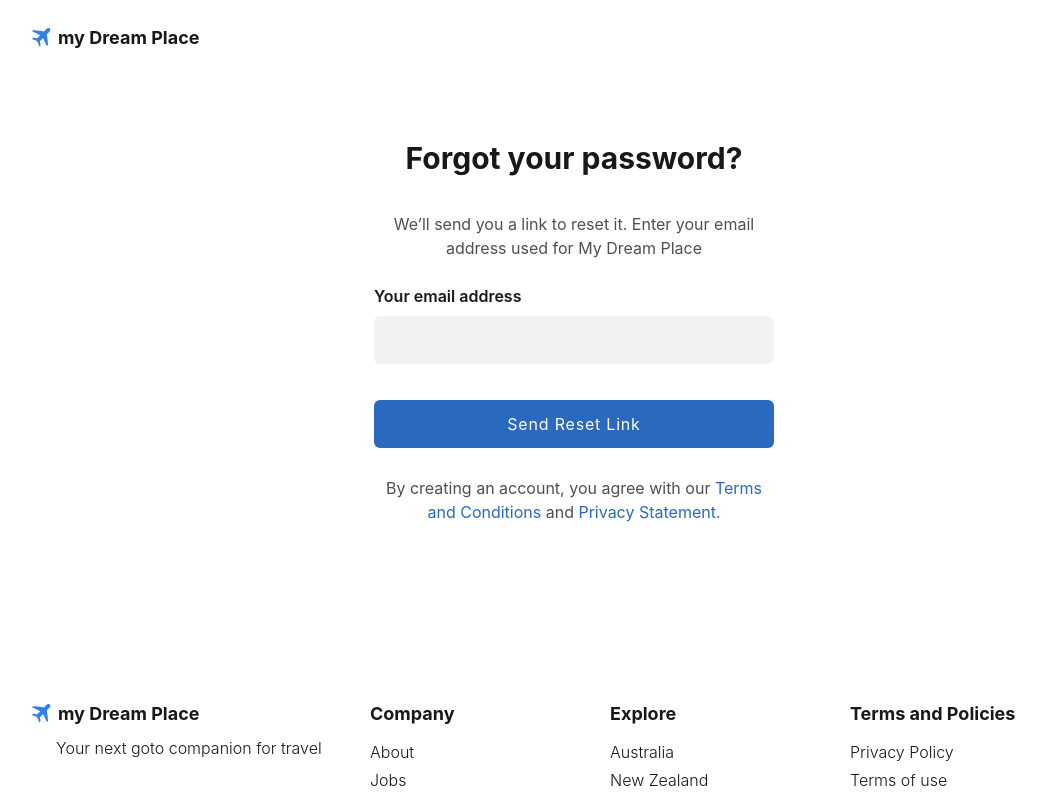
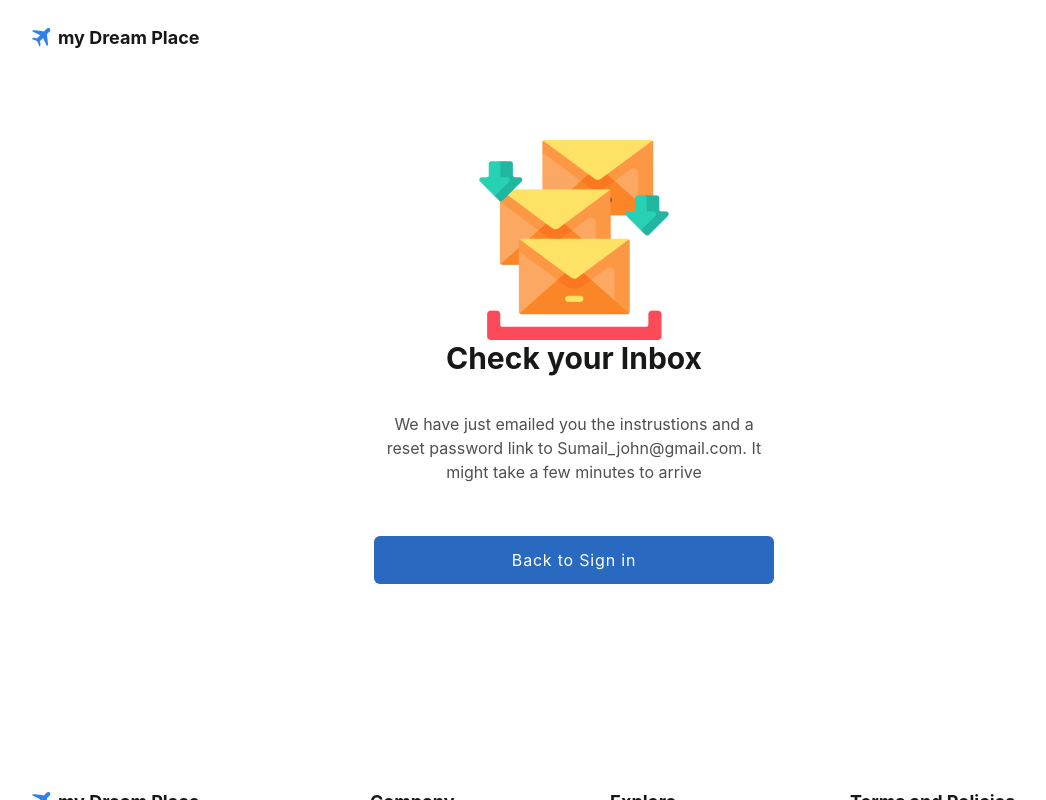
Before and after one commit to kaoutar-ouadih/travel-website, a React (Vite) app: page /forgot-password in a window 1280 px wide. Both pictures are taken after typing "name@example.com" into the empty fields and a click on the button "Send Reset Link". Shown: the top 800 px of the page, without its empty margins (66-1112 px from the left). Built offline with nearby package versions, Linux system fonts and the light colour scheme; a small style sheet from the web is missing.

Commit message:
notification after sending the reset link

```diff
--- a/src/pages/ForgotPassword/ForgotPassword.tsx
+++ b/src/pages/ForgotPassword/ForgotPassword.tsx
@@ -1,10 +1,12 @@
 import { useState, FormEvent } from "react";
-import { Link } from "react-router-dom";
+import { Link, useNavigate } from "react-router-dom";
 
 const ForgotPassword = () => {
     const [email, setEmail]= useState("");
     const [isSignBtnClicked, setIsSignBtnClicked]= useState(false);
+    const [isFormSent, setIsFormSent]= useState(false)
     const emailPattern = /^([a-z\d.-]+)@([a-z\d-]+)\.([a-z]{2,8})(\.[a-z]{2,8})?$/;
+    const navigate = useNavigate();
 
     function handleSubmit(e: FormEvent){
         e.preventDefault();
@@ -12,6 +14,7 @@ const ForgotPassword = () => {
         if(emailPattern.test(email)){
             // send data to the backend to send reset link
             // reset the form
+            setIsFormSent(true);
             setEmail('');
             setIsSignBtnClicked(false);
         }
@@ -24,7 +27,7 @@ const ForgotPassword = () => {
             <svg width="24" height="24" viewBox="0 0 24 24" fill="none" xmlns="http://www.w3.org/2000/svg"><path d="M3.414 13.7782C2.5 14.0002 2 15.1922 2 15.1922C2 15.1922 5.398 15.6262 6.949 17.3132C8.5 19.0002 9.071 22.2632 9.071 22.2632C9.071 22.2632 10.47 22.6982 10.485 20.8492C10.5 19.0002 9.778 17.3132 9.778 17.3132L13.091 14.0002L16.701 21.7042C16.701 21.7042 18.08 22.2302 18.04 20.3652C18 18.5002 16.85 10.2422 16.85 10.2422L19.678 7.41319C19.869 7.22869 20.0214 7.008 20.1262 6.76399C20.231 6.51999 20.2862 6.25755 20.2885 5.99199C20.2908 5.72643 20.2402 5.46307 20.1396 5.21728C20.0391 4.97149 19.8906 4.74818 19.7028 4.5604C19.515 4.37261 19.2917 4.2241 19.0459 4.12354C18.8001 4.02298 18.5368 3.97238 18.2712 3.97468C18.0056 3.97699 17.7432 4.03217 17.4992 4.13698C17.2552 4.2418 17.0345 4.39417 16.85 4.58519L13.947 7.48819C13.947 7.48819 6.148 6.09419 3.824 6.29719C1.5 6.50018 2.559 7.56319 2.559 7.56319L10.203 11.2332L6.95 14.4862C6.95 14.4862 4.328 13.5562 3.414 13.7782Z" fill="#2F80ED"/></svg>
             <span>my Dream Place</span>
         </div>
-        <div className="flex flex-col justify-center items-center mt-16 mb-44">
+        {!isFormSent && <div className="flex flex-col justify-center items-center mt-16 mb-44">
             <h1 className="font-bold text-3xl mb-9">Forgot your password?</h1>
             <p className="w-[360px] sm:w-[400px] text-gray2 text-center mb-6">We’ll send you a link to reset it. Enter your email address used for My Dream Place</p>
             <div className="w-[360px] sm:w-[400px]">
@@ -39,7 +42,15 @@ const ForgotPassword = () => {
 
                 <p className="text-gray2 text-center w-full">By creating an account, you agree with our <Link to={""} className="text-lightBlue">Terms and Conditions</Link> and <Link to={""} className="text-lightBlue">Privacy Statement.</Link></p>
             </div>
-        </div>
+        </div>}
+        {isFormSent && <div className="flex flex-col justify-center items-center mt-16 mb-44">
+            <div className="w-[360px] sm:w-[400px] flex flex-col items-center">
+                <img src="./assets/inbox.png" alt="inbox image" />
+                <h1 className="font-bold text-3xl mb-9">Check your Inbox</h1>
+                <p className="w-[360px] sm:w-[400px] text-gray2 text-center mb-6">We have just emailed you the instrustions and a reset password link to Sumail_john@gmail.com. It might take a few minutes to arrive</p>
+                <button onClick={()=> navigate('/sign-in')} className="text-white bg-lightBlue w-full p-3 rounded-md my-7 tracking-wider">Back to Sign in</button>
+            </div>
+        </div>}
     </div>
   )
 }
```
Also changed, not shown: public/assets/inbox.png (added).
